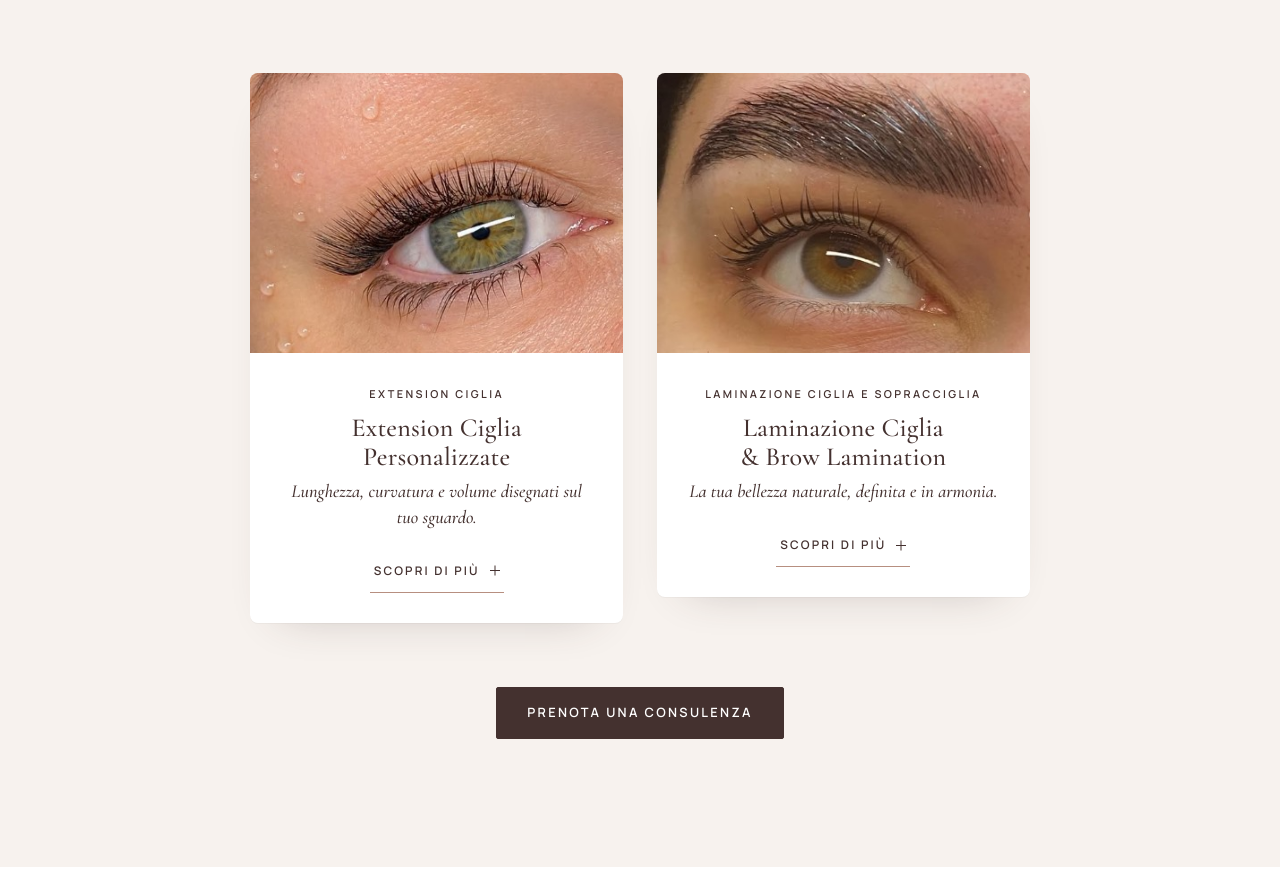
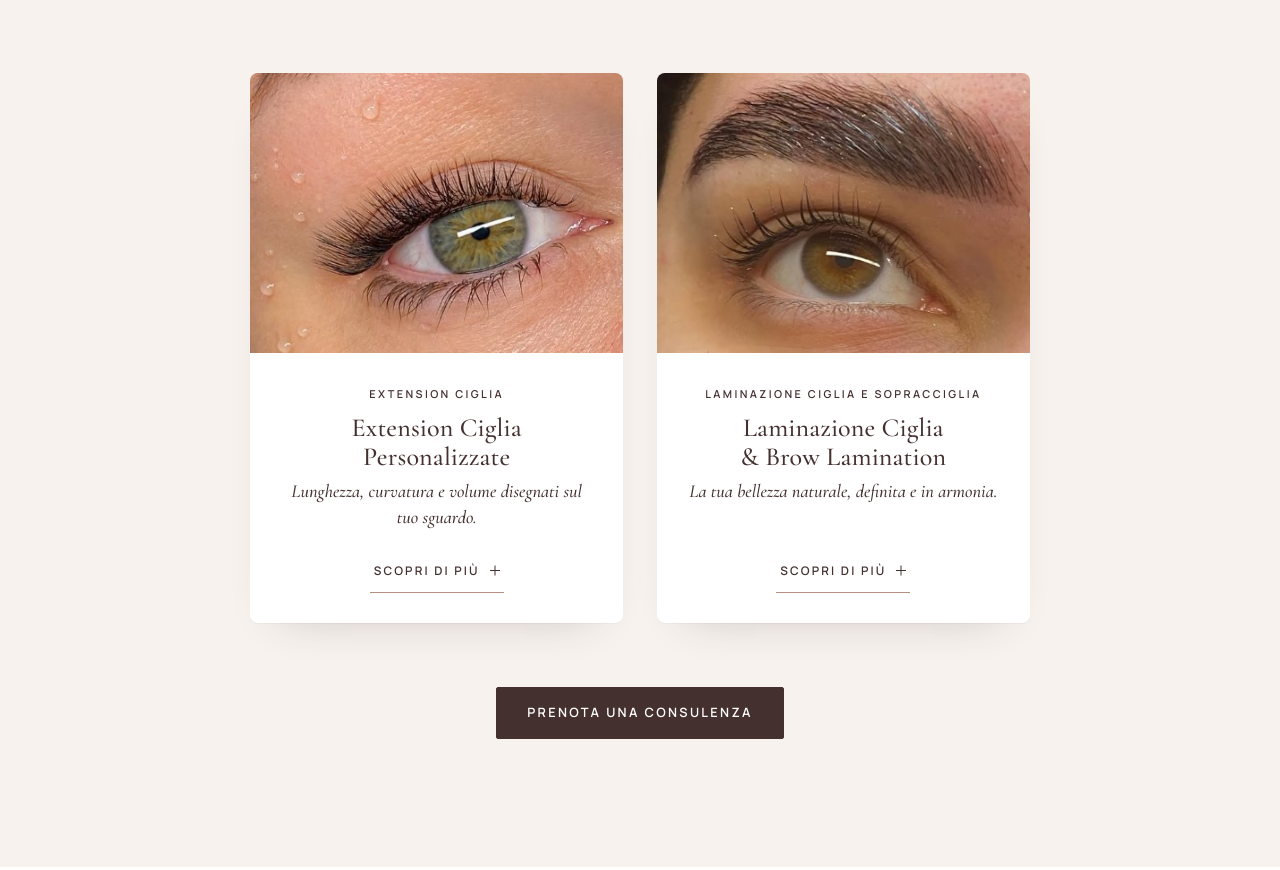
Before and after one commit to andreawebstudio/giulia-fumanti, a plain HTML site: page index.html in a window 1280 px wide. Shown: the part 4186-5056 px from the top of the page. Drawn offline with Linux system fonts and the light colour scheme.

Commit message:
Servizi: card della stessa dimensione
Co-Authored-By: Claude Opus 5.5 <noreply@anthropic.com>

```diff
--- a/css/style.css
+++ b/css/style.css
@@ -237,8 +237,14 @@ strong { font-weight: 600; color: var(--espresso); }
 
 /* ---------- Card (sempre su sfondo diverso dalla sezione) ---------- */
 .grid-3 { display: grid; grid-template-columns: repeat(3, minmax(0, 1fr)); gap: clamp(20px, 2.4vw, 36px); align-items: stretch; }
-.grid-2 { display: grid; grid-template-columns: repeat(2, minmax(0, 1fr)); gap: clamp(20px, 2.6vw, 36px); max-width: 780px; margin: 0 auto; align-items: start; }
-.grid-2 .card { height: auto; }
+.grid-2 { display: grid; grid-template-columns: repeat(2, minmax(0, 1fr)); gap: clamp(20px, 2.6vw, 36px); max-width: 780px; margin: 0 auto; align-items: stretch; }
+/* Le due card hanno sempre la stessa dimensione: titoli e "Scopri di più" allineati */
+.grid-2 .card { height: 100%; }
+.grid-2 .card-body { flex: 1; display: flex; flex-direction: column; align-items: center; }
+.grid-2 .card-body h3 { min-height: 2.24em; display: flex; align-items: center; justify-content: center; }
+.grid-2 .card-tagline { min-height: 2.8em; margin-bottom: 18px; }
+.grid-2 .more-toggle { margin-top: auto; }
+.grid-2 .card-more { width: 100%; }
 .card { background: var(--white); border-radius: var(--radius); height: 100%; box-shadow: var(--shadow-soft); }
 .card h3 { font-size: clamp(1.55rem, .9vw + 1.2rem, 1.95rem); margin-bottom: 16px; text-wrap: balance; }
 .card p { color: var(--text-soft); }
```
